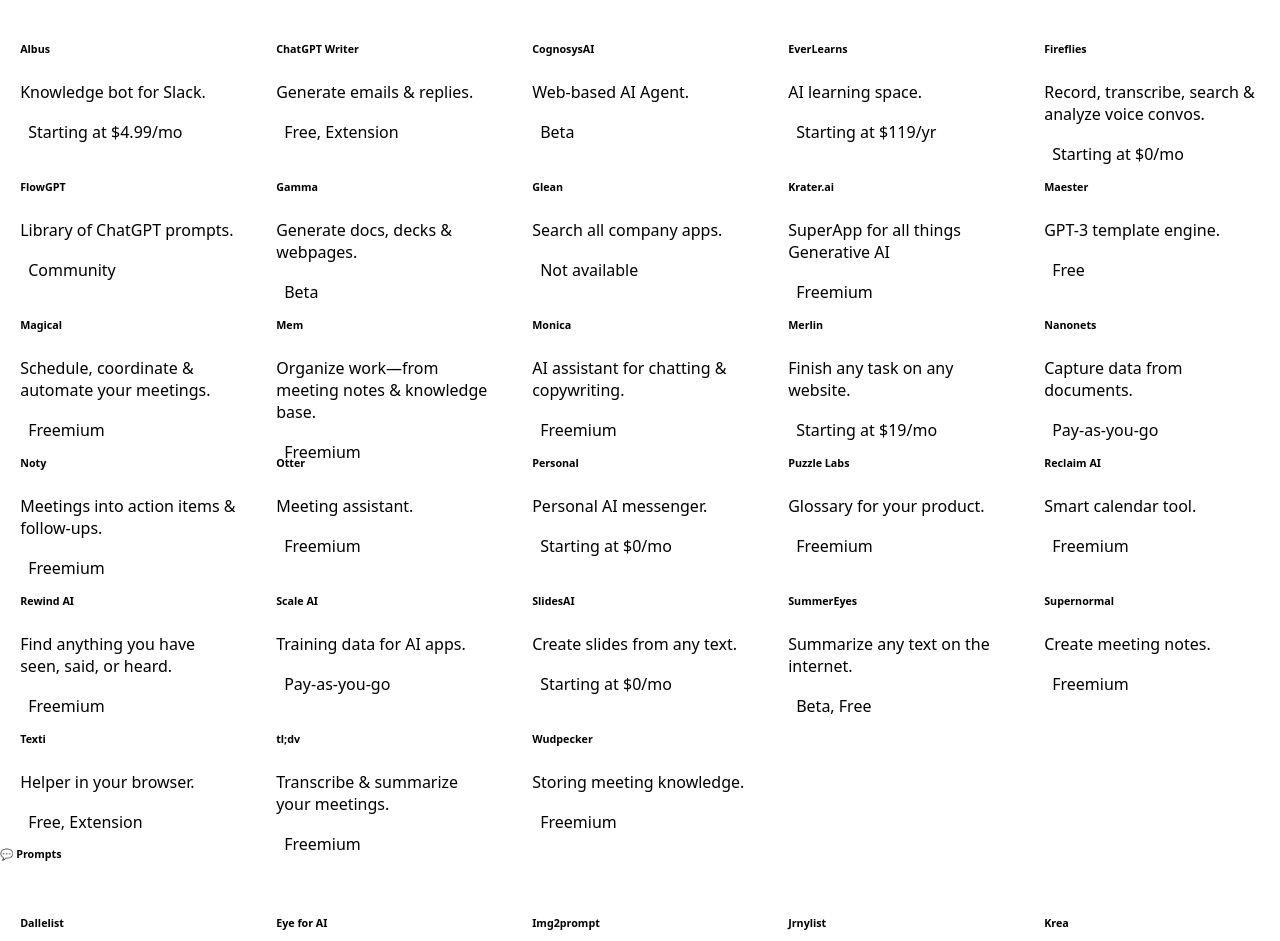
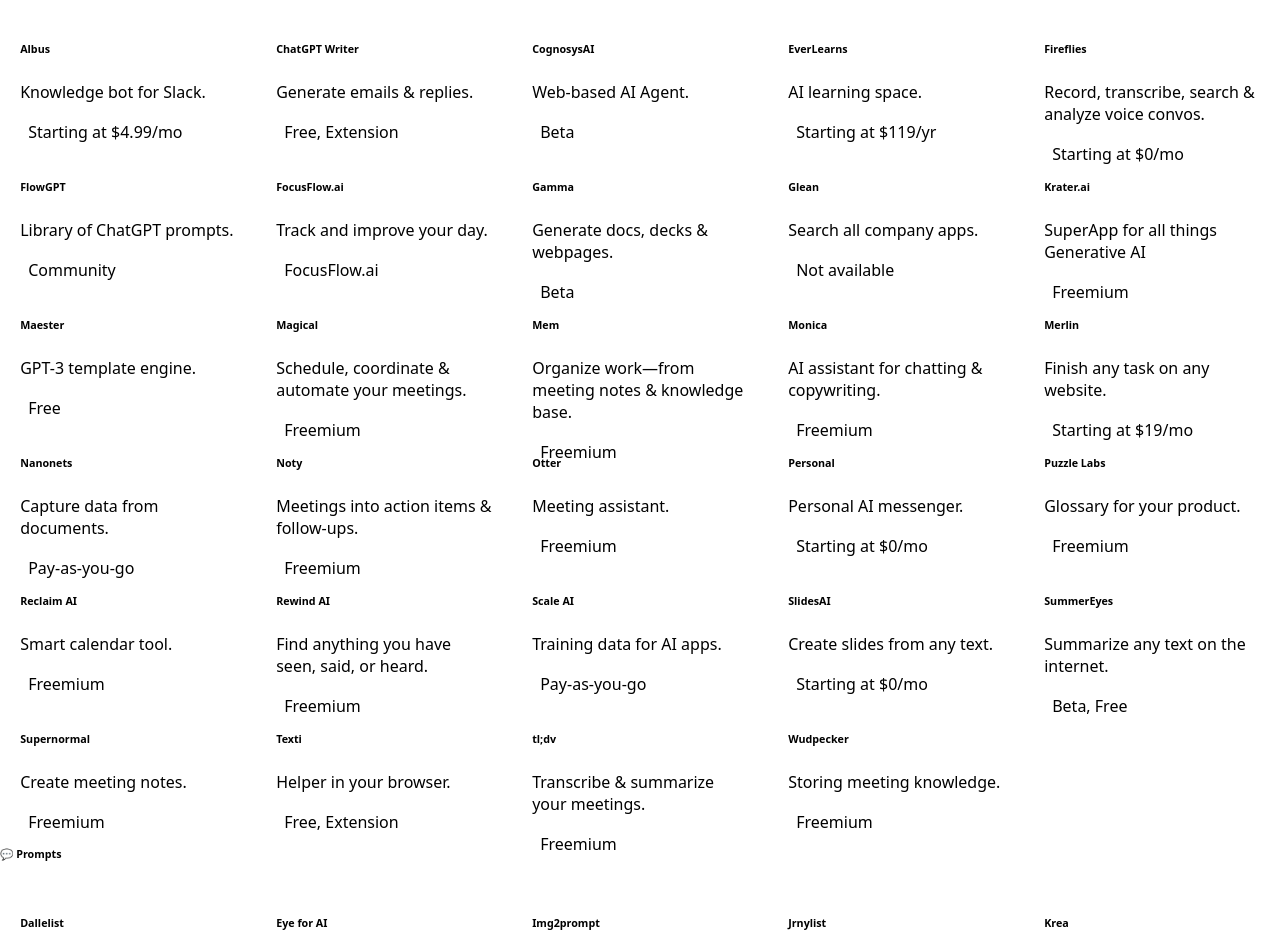
Before and after one commit to NewDesignFile/template-directory, an Astro site: page / in a window 1280 px wide. Shown: the part 3541-4482 px from the top of the page. Built offline with nearby package versions, Linux system fonts and the light colour scheme; Astro itself is replaced by a stand-in of ours.

Commit message:
added FocusFlow

```diff
--- a/src/pages/index.astro
+++ b/src/pages/index.astro
@@ -700,6 +700,12 @@ import "@new-ui/spacings";
 					tag="Community"
 				/>
 				<Card
+					href="https://focusflow.ai/?ref=riseofmachine"
+					title="FocusFlow.ai"
+					body="Track and improve your day."
+					tag="FocusFlow.ai"
+				/>
+				<Card
 					href="https://gamma.app/?ref=riseofmachine"
 					title="Gamma"
 					body="Generate docs, decks & webpages."
```
